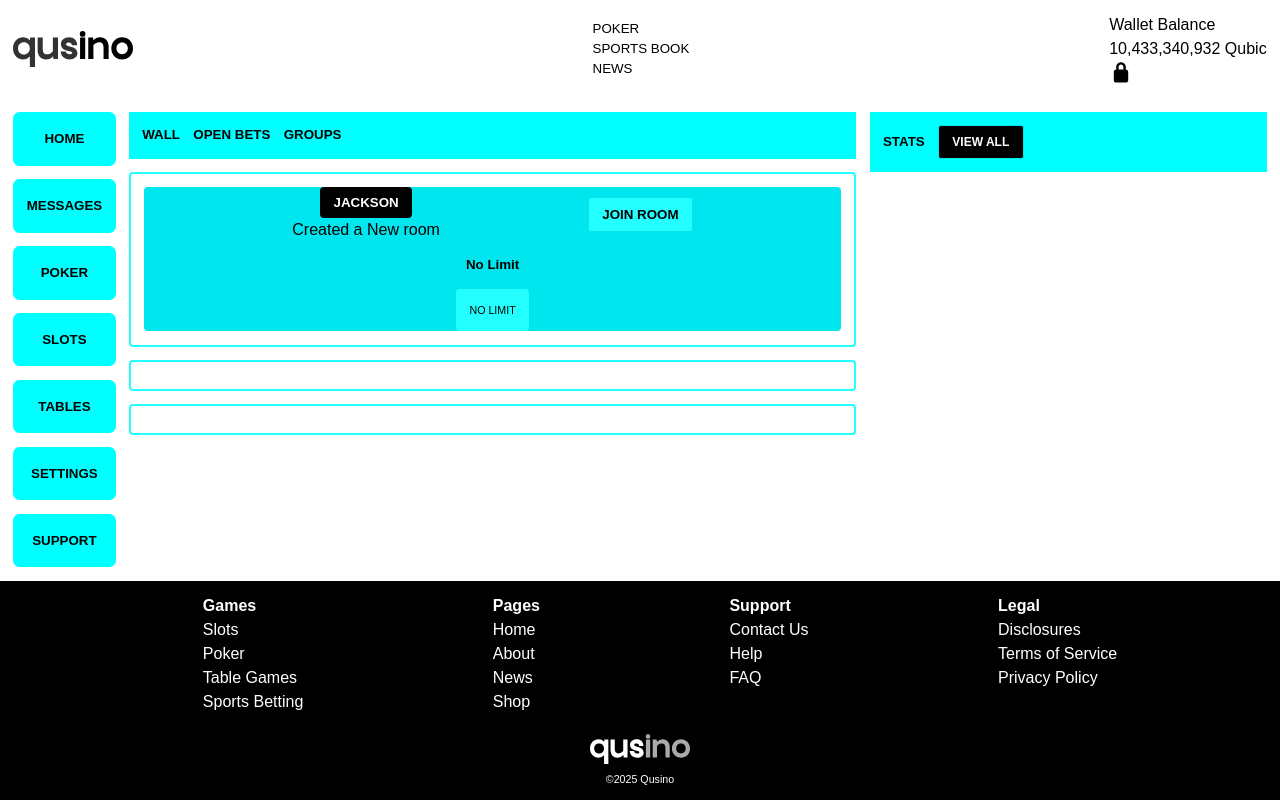
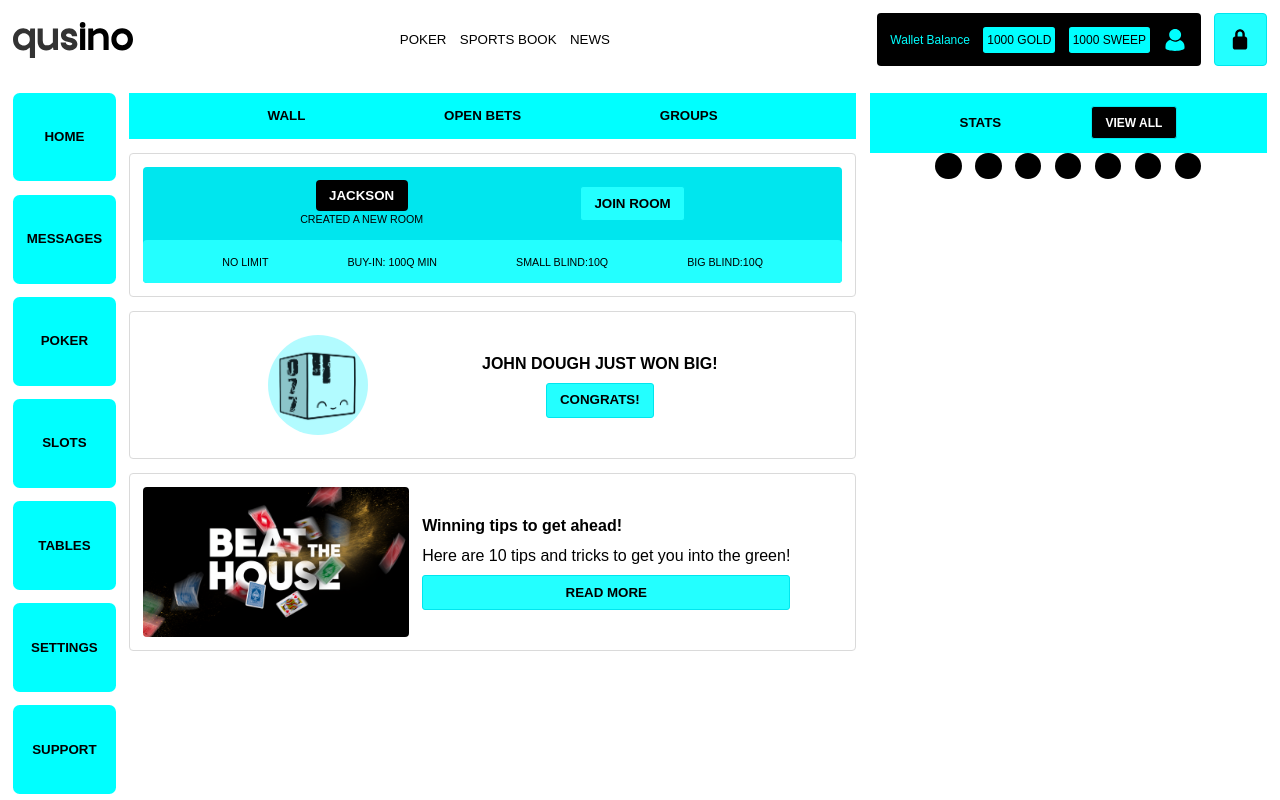
Before and after one commit to nineisten/qusino, a plain HTML site: page dashboard.html in a window 1280 px wide. Shown: the top 800 px of the page. Drawn offline with Linux system fonts and the light colour scheme.

Commit message:
style: styled wall articles further. note: remember to adjust max width on wall grid.

```diff
--- a/dashboard.html
+++ b/dashboard.html
@@ -12,26 +12,25 @@
                     <img src="assets/main_logo_light.svg" height="36pt" alt="logo"/>
                 </a>
                 <nav>
-                    <ul>
-                        <li>
+
                             <a href="#">Poker</a>
-                        </li>
-                        <li>
+
                             <a href="https://app.quottery.org" target="_blank">Sports Book</a>
-                        </li>
-                        <li>
+
                             <a href="#">News</a>
-                        </li>
-                    </ul>
+
+
                 </nav>
 
                 <div class="account_data">
                         <div class="wallet">
                              Wallet Balance
-                            <div class="qubic_balance">10,433,340,932 Qubic</div>
+                            <div class="qubic_balance">1000 GOLD</div>
+                             <div class="qubic_balance">1000 SWEEP</div>
+                             <div class="account"><img src="assets/account.svg" height="24"/></div>
                         </div>
-                        <img src="assets/lock.svg" height="24" alt="lock">
-
+                        <button class="lock"><img src="assets/lock.svg" height="24" alt="lock">
+                       </button>
 
                 </div>
             </header>
@@ -77,26 +76,46 @@
                             <div class="room_pass">
                                 <div class="pass_header">
                                      <div class="pass_author">
-                                        <h6>  JACKSON </h6>
-                                        <p>Created a New room</p>
+                                        <h6> JACKSON </h6>
+                                        <p>Created a New Room</p>
                                     </div>
                                     <button>
                                         Join Room
                                     </button>
                                 </div>
-                                <h6>No Limit</h6>
+
                                 <div class="pass_data">
-                                    <p>No limit</p>
+                                    <p>No Limit</p>
+                                    <p>Buy-in: 100Q min</p>
+                                    <p>Small Blind:10q </p>
+                                    <p>Big Blind:10q </p>
                                 </div>
 
 
                             </div>
                           </article>
                           <article>
-
+                                <div class="user_notification">
+                                    <div class="user_img">
+                                        <img src="assets/077.png" height="100px"/>
+                                    </div>
+                                    <div class="user_notification_msg">
+                                        <h5>John Dough just won big!</h5>
+                                        <button>Congrats!</button>
+                                    </div>
+                                </div>
                           </article>
                           <article>
-
+                                <div class="blog_post_link">
+                                    <div class="blog_post_img">
+                                        <img height="150px" src="assets/beatthehouse.png"/>
+                                    </div>
+                                    <div class="blog_post_msg">
+                                        <h5>Winning tips to get ahead!</h5>
+                                        <p>Here are 10 tips and tricks to get you into the green!</p>
+                                        <button>Read More</button>
+                                    </div>
+                                </div>
                           </article>
                         </div>
 
@@ -110,6 +129,15 @@
                             <button>
                                 View All
                             </button>
+                        </div>
+                        <div class="accolades">
+                            <div class="trophy"></div>
+                            <div class="trophy"></div>
+                            <div class="trophy"></div>
+                            <div class="trophy"></div>
+                            <div class="trophy"></div>
+                            <div class="trophy"></div>
+                            <div class="trophy"></div>
                         </div>
 
                     </div>
--- a/style.css
+++ b/style.css
@@ -166,6 +166,40 @@
     align-items: center;
     justify-content: space-evenly;
 }
+
+.account_data{
+    display:flex;
+    flex-direction: row;
+    align-items: center;
+    justify-content: space-between;
+    gap:10pt;
+}
+.wallet{
+    display: flex;
+    flex-direction: row;
+    align-items:center;
+    justify-content:space-between;
+    background:black;
+    color:cyan;
+    font-size:9pt;
+    padding:10pt;
+    border-radius:3pt;
+    gap:10pt;
+
+}.qubic_balance{
+    background:cyan;
+    padding:3pt;
+    border-radius: 2pt;
+    color:black;
+}
+.account{
+    fill:cyan;
+
+}
+.lock{
+    border-radius:3pt;
+    padding:10pt;
+}
 .flexColumn{
     flex-direction: column;
 }
@@ -308,7 +342,7 @@
     display: flex;
     flex-direction: row;
     align-items: center;
-    justify-content: flex-start;
+    justify-content:space-evenly;
     gap:10pt;
     padding:10pt;
     background-color: cyan;
@@ -322,18 +356,21 @@
 }
 
 .wall{
-    display:flex;
+    display:grid;
     flex-direction: column;
     align-items: center;
     gap:10pt;
     padding-top:10pt;
 }
 .wall article{
-    border:2pt solid #23FFFF;
+    border:1pt solid #dadada;
     padding:10pt;
     border-radius: 3pt;
     width:100%;
+
 }
+
+/* Game ticket.  */
 .room_pass{
     width:100%;
     display:flex;
@@ -344,6 +381,7 @@
     background-color: #00e6ee;
     border-radius: 3pt;
     gap:10pt;
+    padding-top:10pt;
 }
 
 .pass_header{
@@ -352,11 +390,14 @@
     justify-content: space-evenly;
     width:100%;
 
+
 }
 .pass_author{
     display:flex;
     flex-direction: column;
     align-items: center;
+    font-size: 8pt;
+    text-transform: uppercase;
 
 }
 .pass_author h6{
@@ -375,11 +416,53 @@
     border-radius: 3pt;
     text-transform: uppercase;
     font-size: 8pt;
+    width:100%;
+}
+.user_notification{
+    display:flex;
+    justify-content: space-evenly;
+    align-items: center;
+    padding:10px;
+
+}
+.user_notification_msg{
+    display: flex;
+    flex-direction: column;
+    align-items: center;
+    gap:5pt;
+    text-transform: uppercase;
+}
+.user_img{
+    border-radius: 50%;
+    overflow:hidden;
+    padding:0pt;
 }
 .accolades{
     display:flex;
     align-items: center;
     justify-content: space-evenly;
     gap:10pt;
+}
+
+.blog_post_link{
+    display:flex;
+    flex-direction: row;
+    align-items: center;
+    gap:10pt;
+    width: 100%;
+}
+.blog_post_img{
+    overflow: hidden;
+    border-radius: 3pt;
+}
+.blog_post_msg{
+    display:grid;
+    flex-direction: column;
+    gap:5pt;
 
 }
+.trophy{
+    border-radius: 50%;
+    background-color: #000;
+    padding:10pt;
+}
```
Also changed, not shown: assets/077.png (added), assets/account.png (added), assets/account.svg (added), assets/image.png (added).
